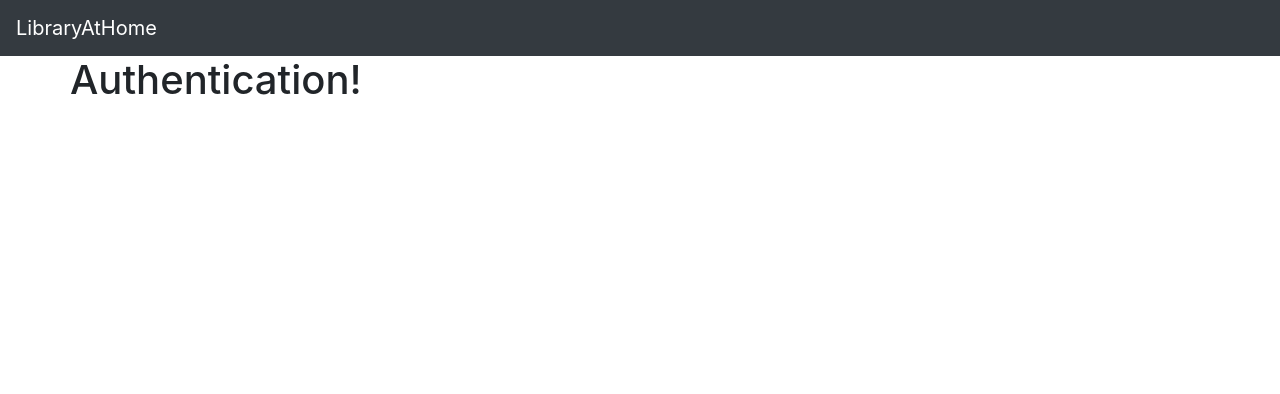
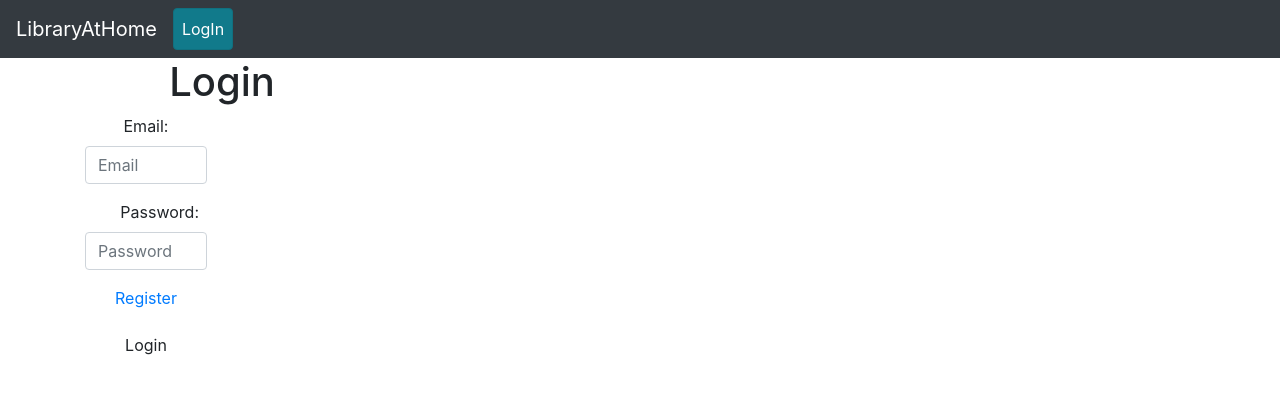
Before and after one commit to kannmelton2/LibraryAtHome, a React (Create React App) app in the folder libraryathome.ui/: page /auth in a window 1280 px wide. Shown: the top 394 px of the page. Built offline with nearby package versions, Linux system fonts and the light colour scheme; no server answers.

Commit message:
can register new user, wip on library

```diff
--- a/libraryathome.ui/src/App/App.js
+++ b/libraryathome.ui/src/App/App.js
@@ -13,6 +13,7 @@ import './App.scss';
 
 import fbConnection from '../helpers/data/connection';
 
+import AddNewLibrary from '../components/pages/AddNewLibrary/AddNewLibrary';
 import Auth from '../components/pages/Auth/Auth';
 import Home from '../components/pages/Home/Home';
 import MyNavbar from '../components/shared/MyNavbar/MyNavbar';
@@ -51,6 +52,7 @@ class App extends React.Component {
               <Switch>
                 <Route path='/home' component={Home} authed={authed} />
                 <Route path="/register" component={RegisterUser} authed={authed} />
+                <Route path="/add-new-library" component={AddNewLibrary} authed={authed} />
                 <Route path="/auth" component={Auth} authed={authed}/>
                 { authed ?
                 <Redirect from="*" to="/home" />
--- /dev/null
+++ b/libraryathome.ui/src/components/pages/AddNewLibrary/AddNewLibrary.js
@@ -0,0 +1,53 @@
+import React from 'react';
+
+import libraryData from '../../../helpers/data/libraryData';
+
+import './AddNewLibrary.scss';
+
+class AddNewLibrary extends React.Component {
+    state = {
+        newLibraryName: ''
+    }
+
+    newLibraryName = (e) => {
+        e.preventDefault();
+        this.setState({ newLibraryName: e.target.value});
+      }
+
+      createNewLibrary = (e) => {
+        e.preventDefault();
+        const {
+          newLibraryName,
+        } = this.state;
+
+    const newLibrary = {
+        libraryName: newLibraryName,
+    };
+
+    libraryData.addNewLibrary(newLibrary)
+    .then(() => this.props.history.push('/home'))
+    .catch((err) => console.error('unable to add new Library'))
+    }
+
+    render() {
+        const newLibraryName = this.state;
+        return(
+            <div className="AddNewLibrary">
+                <form className="col-6 offset-3 text-left">
+                    <div className="form-group">
+                        <label htmlFor="new-library-name">Give Your Library A Name</label>
+                            <input
+                            type="text"
+                            className="form-control"
+                            id="new-library-name"
+                            value={newLibraryName}
+                            onChange={this.newLibraryName}
+                            />
+                    </div>
+                </form>
+            </div>
+        )
+    }
+}
+
+export default AddNewLibrary;
--- /dev/null
+++ b/libraryathome.ui/src/components/pages/AddNewLibrary/AddNewLibrary.scss
@@ -0,0 +1,3 @@
+.AddNewLibrary {
+    display: block;
+}
--- a/libraryathome.ui/src/components/pages/Auth/Auth.js
+++ b/libraryathome.ui/src/components/pages/Auth/Auth.js
@@ -1,15 +1,103 @@
 import React from 'react';
+import { Link } from 'react-router-dom';
 
-import './Auth.scss';
+
+
+
+import authRequests from '../../../helpers/data/authData';
 
 class Auth extends React.Component {
-    render() {
-        return(
-            <div className="Auth">
-                <h1>Authentication!</h1>
+  state = {
+    user: {
+      email: '',
+      password: '',
+    },
+  };
+
+  loginClickEvent = (e) => {
+    const { user } = this.state;
+    console.log(this.state, 'hello')
+    e.preventDefault();
+    authRequests
+      .loginUser(user)
+      .then(() => {
+        this.props.history.push('/users');
+      })
+      .catch(error => {
+        console.error('there was an error logging in', error);
+      });
+  };
+
+  emailChange = e => {
+    const tempUser = { ...this.state.user };
+    tempUser.email = e.target.value;
+    this.setState({ user: tempUser });
+  };
+
+  passwordChange = e => {
+    const tempUser = { ...this.state.user };
+    tempUser.password = e.target.value;
+    this.setState({ user: tempUser });
+  };
+
+  render () {
+    const { user } = this.state;
+    return (
+      <div className="Login">
+        <div id="login-form">
+          <h1 className="text-center">Login</h1>
+          <form className="form-horizontal col-sm-6 col-sm-offset-3">
+            <div className="form-group">
+              <label htmlFor="inputEmail" className="col-sm-8 control-label">
+                Email:
+              </label>
+              <div className="col-sm-20">
+                <input
+                  type="email"
+                  className="form-control"
+                  id="inputEmail"
+                  placeholder="Email"
+                  value={user.email}
+                  onChange={this.emailChange}
+                />
+              </div>
             </div>
-        )
-    }
+            <div className="form-group">
+              <label htmlFor="inputPassword" className="col-sm-8 control-label">
+                Password:
+              </label>
+              <div className="col-sm-20">
+                <input
+                  type="password"
+                  className="form-control"
+                  id="inputPassword"
+                  placeholder="Password"
+                  value={user.password}
+                  onChange={this.passwordChange}
+                />
+              </div>
+            </div>
+            <div className="form-group">
+              <div className="col-sm-12 text-center">
+                <Link to="/register">Register</Link>
+              </div>
+            </div>
+            <div className="form-group">
+              <div className="col-sm-12">
+                <button
+                  type="submit"
+                  className="btn btn-default col-xs-12"
+                  onClick={this.loginClickEvent}
+                >
+                  Login
+                </button>
+              </div>
+            </div>
+          </form>
+        </div>
+      </div>
+    );
+  }
 }
 
 export default Auth;
--- a/libraryathome.ui/src/components/pages/RegisterUser/RegisterUser.js
+++ b/libraryathome.ui/src/components/pages/RegisterUser/RegisterUser.js
@@ -1,4 +1,5 @@
 import React from 'react';
+import { Link } from 'react-router-dom';
 
 import authData from '../../../helpers/data/authData';
 
@@ -10,6 +11,7 @@ class RegisterUser extends React.Component {
         newLastName: '',
         newEmail: '',
         newPassword: '',
+        newLibraryName: '',
          }
 
     newFirstName = (e) => {
@@ -49,7 +51,7 @@ class RegisterUser extends React.Component {
     };
 
     authData.registerUser(newUser)
-    .then(() => this.props.history.push('/login'))
+    .then(() => this.props.history.push('/add-new-library'))
     .catch((err) => console.error('unable to add new User'))
     }
 
@@ -58,13 +60,13 @@ class RegisterUser extends React.Component {
             newFirstName,
             newLastName,
             newEmail,
-            newPassword
+            newPassword,
         } = this.state;
 
         return(
             <div className="RegisterUser">
                 <h1>Welcome to Library At Home</h1>
-                <p>Please register to make use of our services:</p>
+                <p>Please log in register to make use of our services:</p>
       <form className="col-6 offset-3 text-left">
         <div className="form-group">
         <label htmlFor="new-first-name">First Name</label>
@@ -106,7 +108,8 @@ class RegisterUser extends React.Component {
         onChange={this.newPassword}
         />
         </div>
-        <button className="btn btn-secondary" onClick={this.saveNewUser}>Save New User</button>
+        <Link className="btn btn-dark m-2" to="/auth">Log in</Link>
+        <button className="btn btn-primary m-2" onClick={this.saveNewUser}>Save New User</button>
       </form>
             </div>
         )
--- a/libraryathome.ui/src/components/shared/MyNavbar/MyNavbar.js
+++ b/libraryathome.ui/src/components/shared/MyNavbar/MyNavbar.js
@@ -11,12 +11,21 @@ import {
 
   } from 'reactstrap';
 
+import firebase from 'firebase/app';
+import 'firebase/auth';
+
 import './MyNavbar.scss';
 
 class MyNavbar extends React.Component {
     state = {
         isOpen: false,
     }
+
+    logMeOut = (e) => {
+        e.preventDefault();
+        firebase.auth().signOut();
+        <NavLink className="navbar-links" tag={RRNavLink} to='/login'>LogIn</NavLink>
+      }
 
 
     toggle = () => {
@@ -25,16 +34,15 @@ class MyNavbar extends React.Component {
 
     render() {
         const { isOpen } = this.state;
+        const { authed } = this.props;
 
         const buildNavbar = () => {
             const { authed } = this.props;
             if (authed) {
               return (
-                <Nav className="mr-auto" navbar>
                     <NavItem>
                         <NavLink tag={RRNavLink} to="">Browse Books</NavLink>
                     </NavItem>
-                </Nav>
               );
             }
             return <Nav className="mr-auto" navbar></Nav>;
@@ -43,10 +51,22 @@ class MyNavbar extends React.Component {
         return(
             <div className="MyNavbar">
                 <Navbar color="dark" dark expand="md">
-                    <NavbarBrand to="/home">LibraryAtHome</NavbarBrand>
+                    <NavbarBrand tag={RRNavLink} to="/home">LibraryAtHome</NavbarBrand>
                 <NavbarToggler onClick={this.toggle} />
                 <Collapse isOpen={isOpen} navbar>
+                <Nav className="mr-auto" navbar>
                     {buildNavbar()}
+                    {
+                    authed ?
+                        <NavItem>
+                            <button className="btn btn-warning" onClick={this.logMeOut}>Log Out</button>
+                        </NavItem>
+                    :
+                        <NavItem>
+                            <NavLink className="btn btn-info" tag={RRNavLink} to='/auth'>LogIn</NavLink>
+                        </NavItem>
+                   }
+                </Nav>
                 </Collapse>
                 </Navbar>
             </div>
--- a/libraryathome.ui/src/helpers/data/authData.js
+++ b/libraryathome.ui/src/helpers/data/authData.js
@@ -32,7 +32,7 @@ const registerUser = (user) => {
       //save the token to the session storage
       .then(token => sessionStorage.setItem('token',token))
       //save the user to the the api
-      .then(() => axios.post(`${baseUrl}/users`, userInfo));
+      .then(() => axios.post(`${baseUrl}/user`, userInfo));
   });
 };
 
--- /dev/null
+++ b/libraryathome.ui/src/helpers/data/libraryData.js
@@ -0,0 +1,6 @@
+import axios from 'axios';
+import {baseUrl} from '../data/constants.json';
+
+const addNewLibrary = (newLibrary) => axios.post(`${baseUrl}/library`, newLibrary);
+
+export default { addNewLibrary };
```
Also changed, not shown: 2 other files (tests, documents, lock files or other folders).
